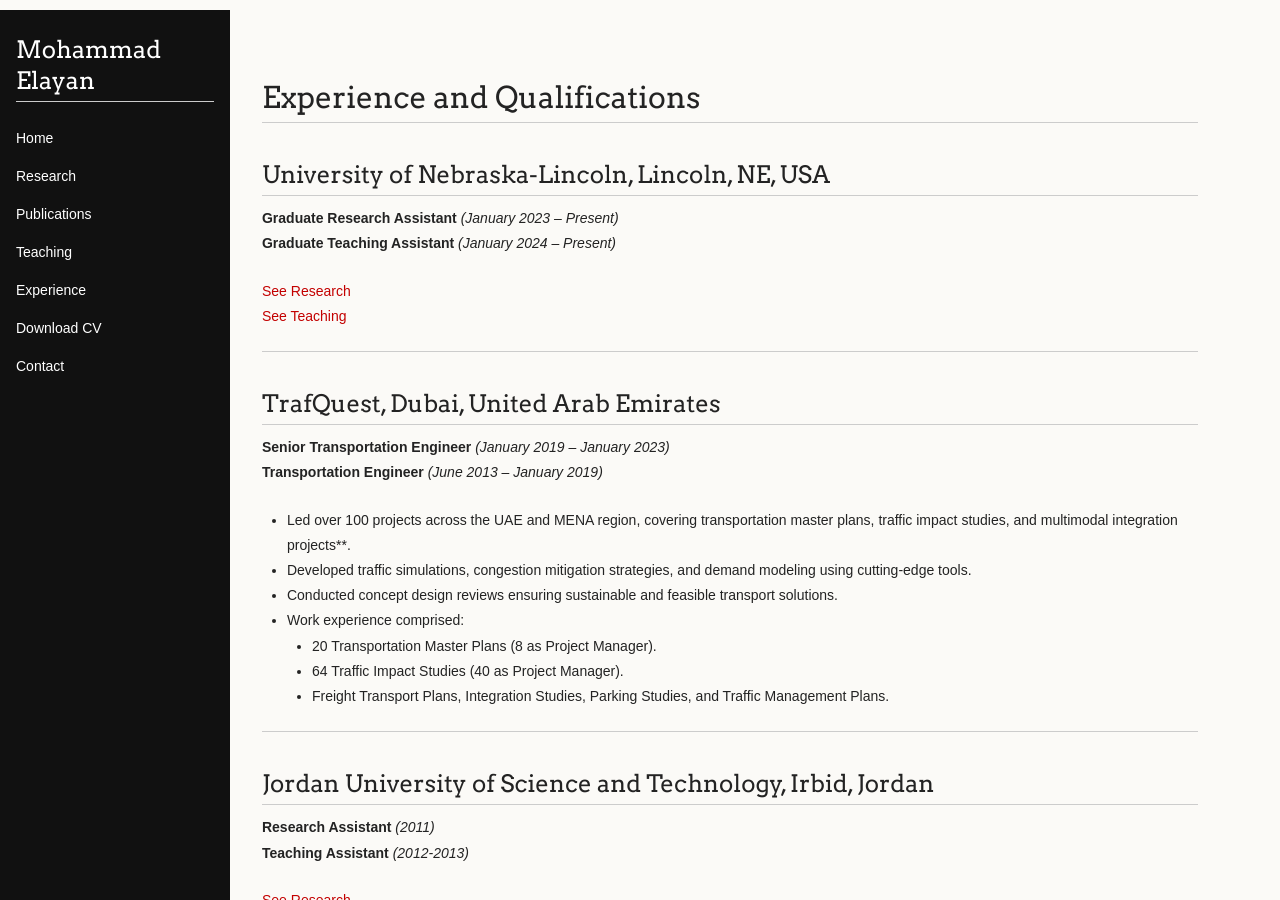
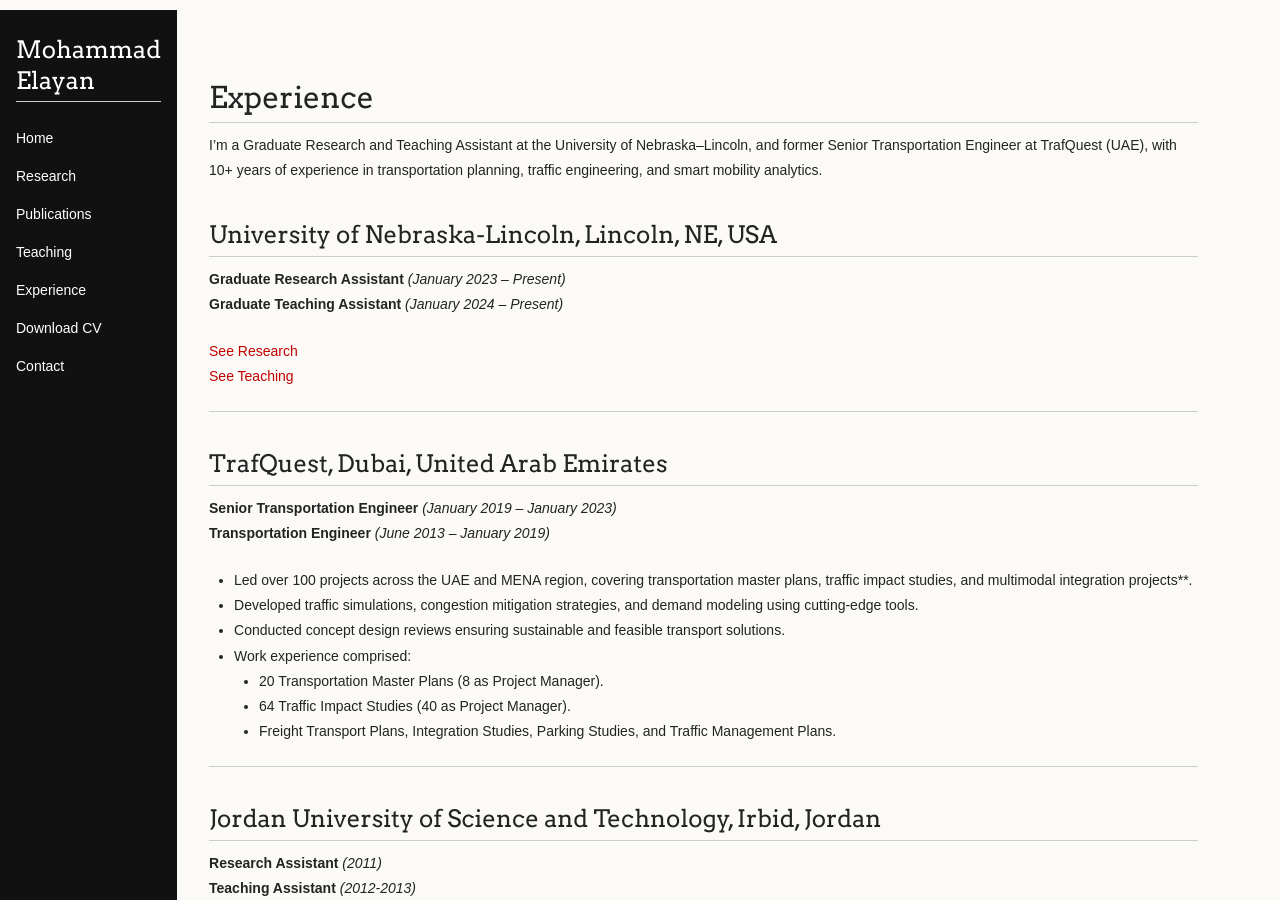
Before and after one commit to mselayan/mselayan.github.io, a Jekyll site: the page built from experience.md, in a window 1280 px wide and 900 px high. Built offline with Jekyll 4.4.1, drawn with Linux system fonts in a browser that asks for light colours.

Commit message:
Update experience.md

```diff
--- a/experience.md
+++ b/experience.md
@@ -3,7 +3,9 @@
 layout: default
 ---
 
-# Experience and Qualifications
+# Experience
+
+I'm a Graduate Research and Teaching Assistant at the University of Nebraska–Lincoln, and former Senior Transportation Engineer at TrafQuest (UAE), with 10+ years of experience in transportation planning, traffic engineering, and smart mobility analytics.
 
 ## University of Nebraska-Lincoln, Lincoln, NE, USA
 **Graduate Research Assistant** *(January 2023 – Present)*
```
